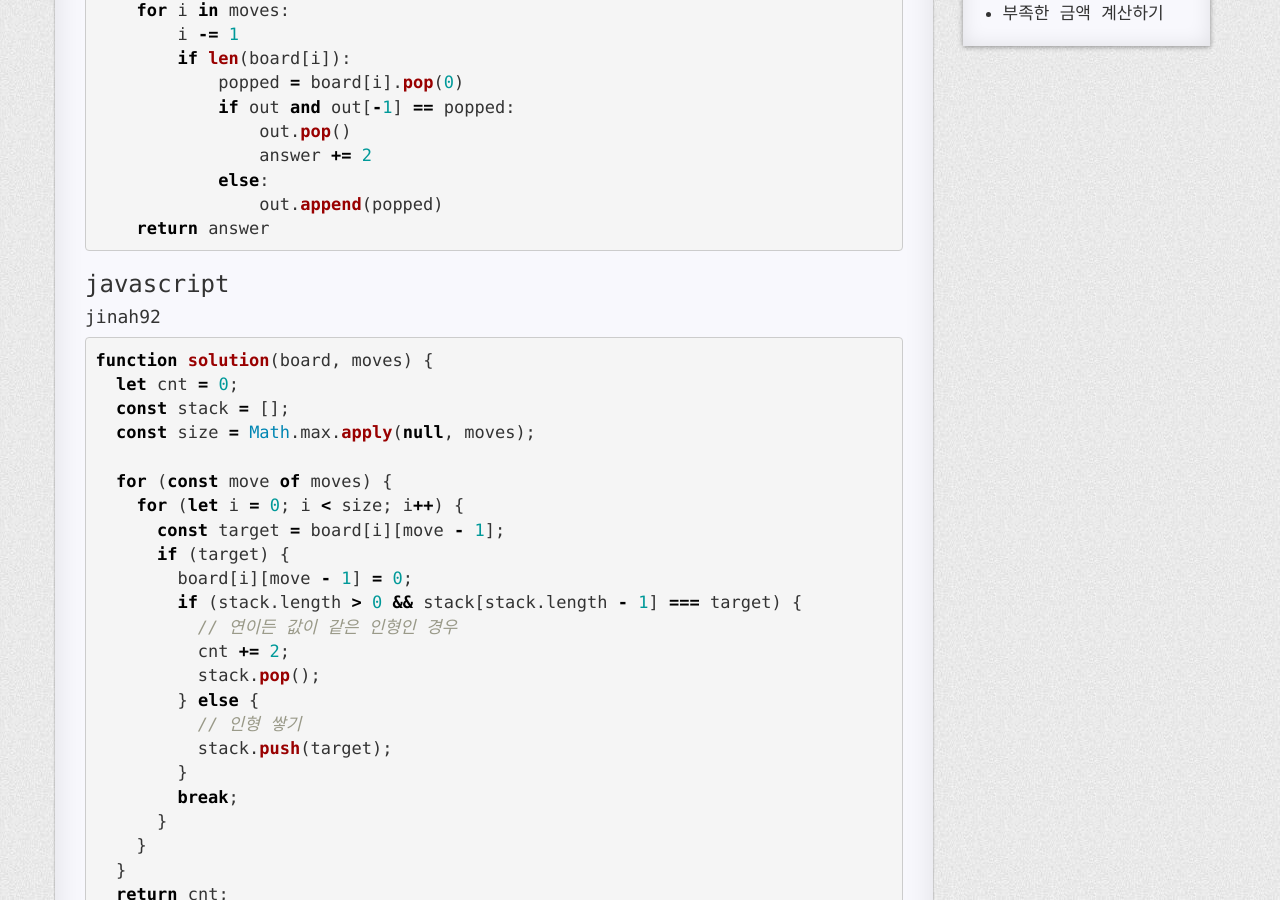
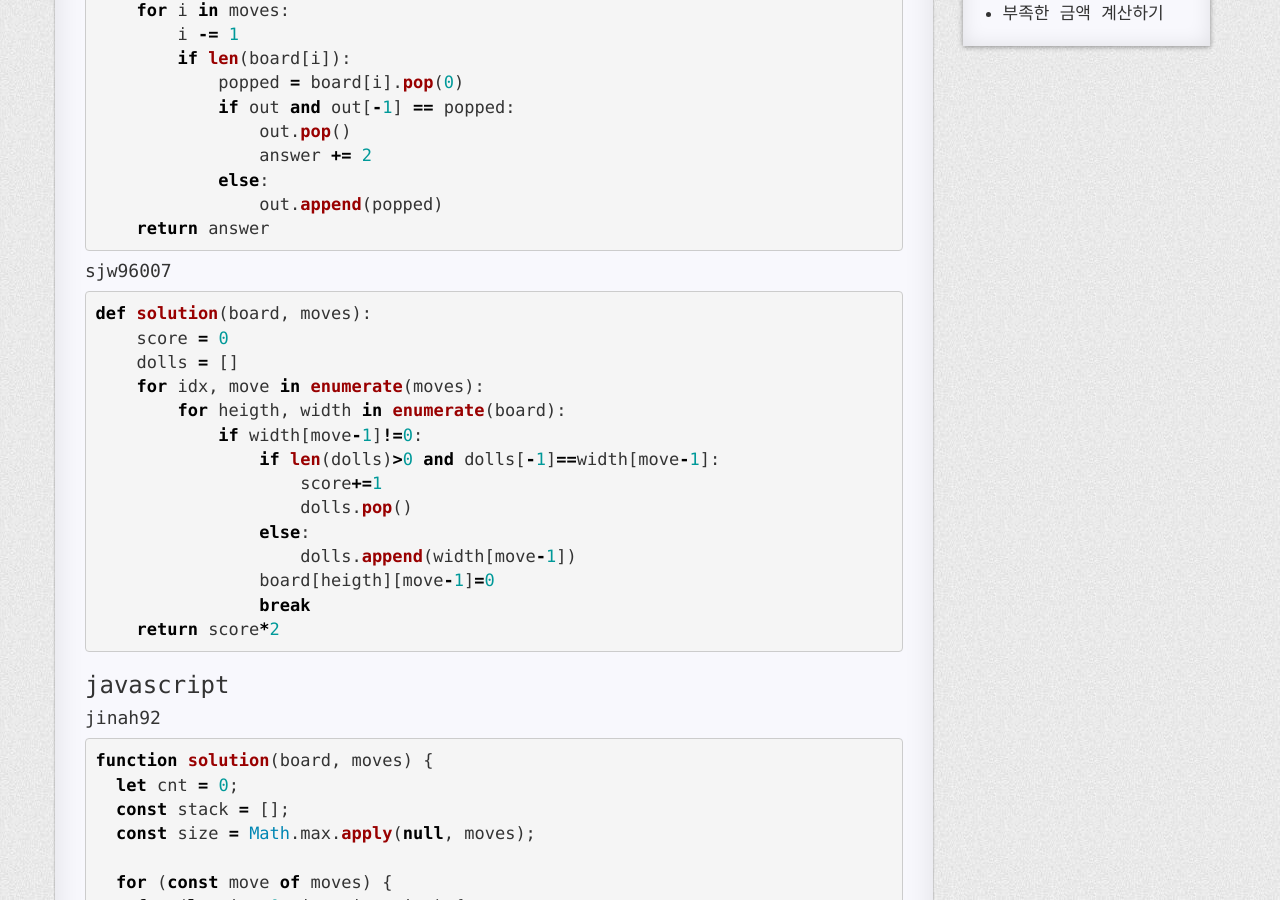
Before and after one commit to COMA-coding-master/COMA-coding-master.github.io, a Jekyll site: the page built from _posts/2022-01-09-크레인인형뽑기게임.md, in a window 1280 px wide and 900 px high, scrolled down 600 px. Built offline with Jekyll 4.4.1, drawn with Linux system fonts in a browser that asks for light colours; nearby versions of some CDN libraries; comment, search, counter and statistics services are not loaded; a style sheet for code colours, icons or effects is not loaded.

Commit message:
fix: file merge

````diff
--- a/_posts/2022-01-09-크레인인형뽑기게임.md
+++ b/_posts/2022-01-09-크레인인형뽑기게임.md
@@ -33,6 +33,25 @@ def solution(board, moves):
     return answer
 ```
 
+#### sjw96007
+
+```python
+def solution(board, moves):
+    score = 0
+    dolls = []
+    for idx, move in enumerate(moves):
+        for heigth, width in enumerate(board):
+            if width[move-1]!=0:
+                if len(dolls)>0 and dolls[-1]==width[move-1]:
+                    score+=1
+                    dolls.pop()
+                else:
+                    dolls.append(width[move-1])
+                board[heigth][move-1]=0
+                break
+    return score*2
+```
+
 ### javascript
 
 #### jinah92
````
Also changed, not shown: _posts/2022-01-09-나머지가 1이 되는 수 찾기.md (deleted, +0 -24 lines), _posts/2022-01-09-나머지가1이되는수찾기.md (+12 -0 lines), _posts/2022-01-09-없는 숫자 더하기.md (deleted, +0 -19 lines), _posts/2022-01-09-없는숫자더하기.md (+7 -0 lines), _posts/2022-01-09-크레인 인형뽑기 게임.md (deleted, +0 -31 lines).
